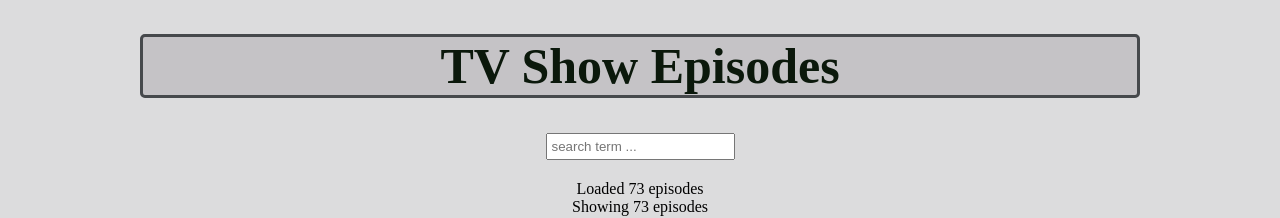
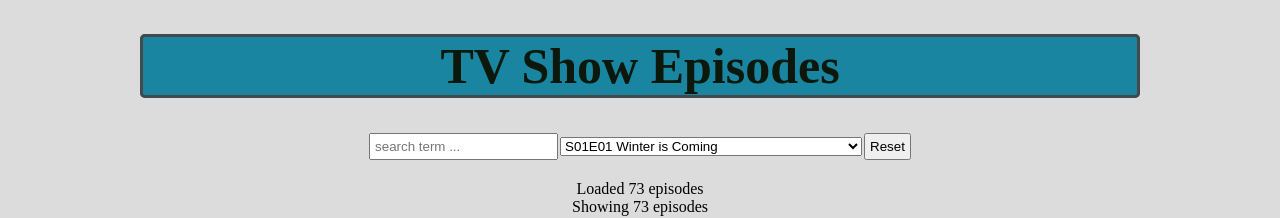
Before and after one commit to EmmaMcCracken/TV-Shows-App, a React (Create React App) app: page / in a window 1280 px wide. Shown: the top 218 px of the page. Built offline with nearby package versions, Linux system fonts and the light colour scheme.

Commit message:
added episode selector

```diff
--- a/src/App.css
+++ b/src/App.css
@@ -18,7 +18,7 @@ h1 {
 }
 
 header {
-  background-color: #c5c3c6;
+  background-color: #1985a1;
   width: 100%;
   border-radius: 5px;
 }
--- a/src/components/EpisodeViews.tsx
+++ b/src/components/EpisodeViews.tsx
@@ -9,8 +9,6 @@ function EpisodeViews(): JSX.Element {
     setSearchTerm(txt);
   }
 
-  episodes.sort((a, b) => (a.name < b.name ? -1 : 1));
-
   const filteredEpisodes = episodes.filter(matchesSearchTerm);
 
   function matchesSearchTerm(episode: IEpisode) {
@@ -20,6 +18,32 @@ function EpisodeViews(): JSX.Element {
     );
   }
 
+  // myArray.find(x => x.id === '45').foo;
+  // function handleEpisodeSelected(selectedEpisodeID: number) {
+  // let newSearchTerm = searchTerm;
+  // if (episodes.find((x) => x.id === selectedEpisodeID)) {
+  // newSearchTerm = episodes.find((x) => x.id === selectedEpisodeID)?.name;
+  // }
+
+  // setSearchTerm(newSearchTerm);
+  // }
+
+  function handleEpisodeSelected(episodeID: string) {
+    // console.log(episodeID, "handleEpisodeSelected has been called");
+    //  set searchTerm to be the episode name of the episode which has been selected:
+    // foundEpisode = find in episodes the episode with id episodeID
+    const foundEpisode = episodes.find(
+      (episode) => episode.id === parseInt(episodeID)
+    );
+    // console.log(foundEpisode, "has been found.");
+    // set searchTerm to be foundEpisode.name
+    if (foundEpisode) {
+      setSearchTerm(foundEpisode.name);
+    }
+
+    // setSearchTerm()
+  }
+
   return (
     <>
       <input
@@ -27,6 +51,28 @@ function EpisodeViews(): JSX.Element {
         onChange={(e) => handleSearchTermChange(e.target.value)}
         placeholder={"search term ..."}
       />
+      <select
+        className="control"
+        onChange={(event) => handleEpisodeSelected(event.target.value)}
+        value={filteredEpisodes.length === 1 ? filteredEpisodes[0].id : ""}
+      >
+        {
+          //create the options within the select
+          filteredEpisodes.map((episode) => (
+            <option key={episode.id} value={episode.id}>
+              S{("0" + episode.season).slice(-2)}E
+              {("0" + episode.number).slice(-2)} {episode.name}
+            </option>
+          ))
+        }
+      </select>
+      <button
+        onClick={() => {
+          setSearchTerm("");
+        }}
+      >
+        Reset
+      </button>
       <br />
       {searchTerm !== "" && `Search term is: ${searchTerm}`}
       <br />
```
